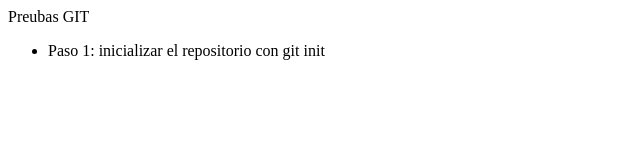
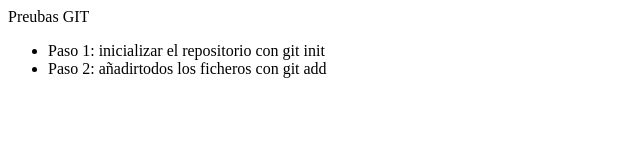
Before and after one commit to francentelles/repositoryFran, a plain HTML site: page index.html in a window 1280 px wide. Shown: the whole page, without its empty margins (0-640 px from the left). Drawn offline with Linux system fonts and the light colour scheme.

Commit message:
Añadir paso 2 y nuevo fichero

```diff
--- a/index.html
+++ b/index.html
@@ -6,6 +6,7 @@
 		<hi>Preubas GIT</hi>
 		<ul>
 			<li>Paso 1: inicializar el repositorio con git init</li>
+			<li>Paso 2: añadirtodos los ficheros con git add</li>
 		</ul>
 	</body>
 </html>
```
Also changed, not shown: 1 other file.
